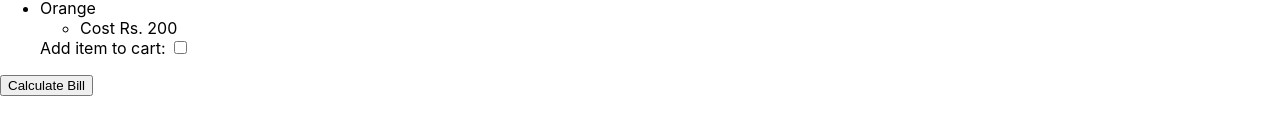
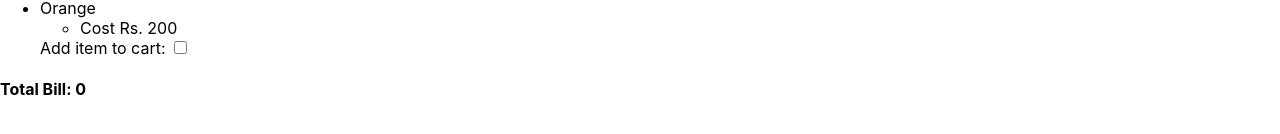
Before and after one commit to ameerparial/Reactjs, a React (Create React App) app: page / in a window 1280 px wide. Shown: the part 474-608 px from the top of the page. Built offline with nearby package versions, Linux system fonts and the light colour scheme.

Commit message:
Removed button and used h4 to hold the total bill value. That changes dynamically when the checkbox is clicked.

```diff
--- a/src/Components/RenderList.js
+++ b/src/Components/RenderList.js
@@ -1,6 +1,8 @@
+import { useState } from "react";
 
 function ListItem({list}){
-    let totalBill = 0;
+    const [totalBill, setTotalBill] = useState(0);
+
 
     const content = list.map((value, index)=>{
         return <li key={'item'+index}>{value['name']}
@@ -10,9 +12,9 @@ function ListItem({list}){
             <label>Add item to cart: <input type="checkbox" id={index} onChange={(e)=>{
                 const index = e.target.id;
                 if(e.target.checked)
-                    totalBill +=list[index].price;
+                    setTotalBill(totalBill+list[index].price);
                 else
-                    totalBill -=list[index].price;
+                    setTotalBill(totalBill-list[index].price);
 
                 // e.target.checked?list[index].sold=true:list[index].sold=false;
             }}/></label>
@@ -23,11 +25,7 @@ function ListItem({list}){
             <ul>
                 {content}
             </ul>
-            <button onClick={()=>{
-                console.log({totalBill});
-
-
-            }}>Calculate Bill</button>
+            <h4>Total Bill: {totalBill}</h4>
         </>
     );
 
```
